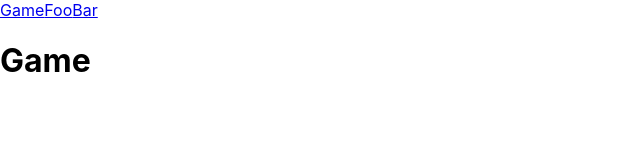
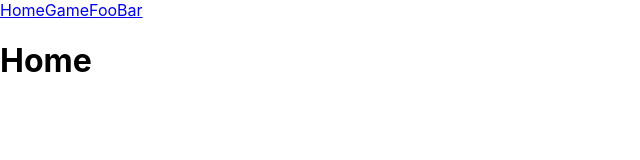
Before and after one commit to lipingcoding/valitee_test, a React (Create React App) app: page / in a window 1280 px wide. Shown: the top 160 px of the page, without its empty margins (0-640 px from the left). Built offline with nearby package versions, Linux system fonts and the light colour scheme.

Commit message:
add home page

```diff
--- a/src/App.tsx
+++ b/src/App.tsx
@@ -4,7 +4,7 @@ import './App.css';
 
 import { BrowserRouter as Router, Route, Link, Routes } from 'react-router-dom'
 
-import {Game, NotFound404} from './pages'
+import {Home, Game, NotFound404} from './pages'
 
 function App() {
   return (
@@ -27,12 +27,14 @@ function App() {
     <Router>
       <div>
         <nav>
-          <Link to="/">Game</Link>
+          <Link to="/">Home</Link>
+          <Link to="/game">Game</Link>
           <Link to="/foo">Foo</Link>
           <Link to="/bar">Bar</Link>
         </nav>
         <Routes>
-          <Route  path="/" element={<Game/>} />
+          <Route path="/" element={<Home/>} />
+          <Route  path="/game" element={<Game/>} />
           <Route  path="/foo" element={<NotFound404/>} />
           <Route  path="/bar" element={<NotFound404/>} />
         </Routes>
--- a/src/pages.tsx
+++ b/src/pages.tsx
@@ -1,5 +1,5 @@
 import React from 'react';
 
-
+export const Home = () => <h1>Home</h1>
 export const Game = () => <h1>Game</h1>;
 export const NotFound404 = () => <h1>404 not found</h1>;
```
